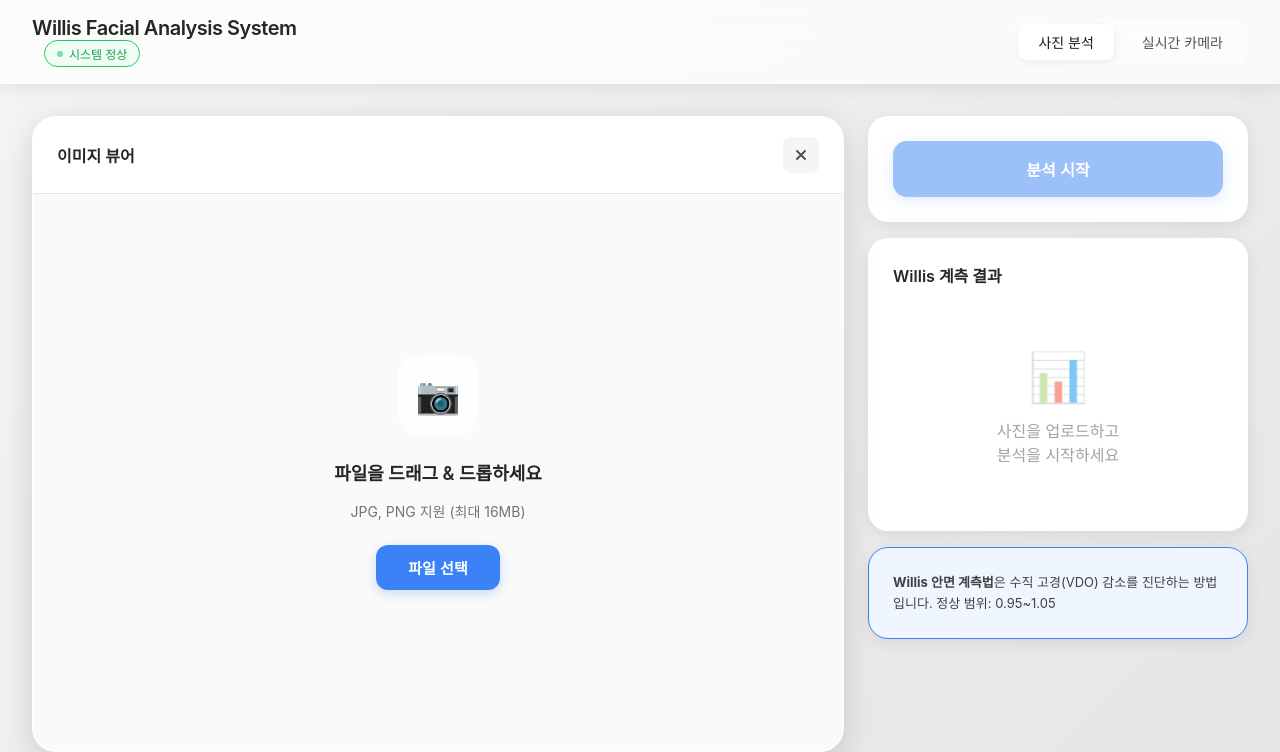
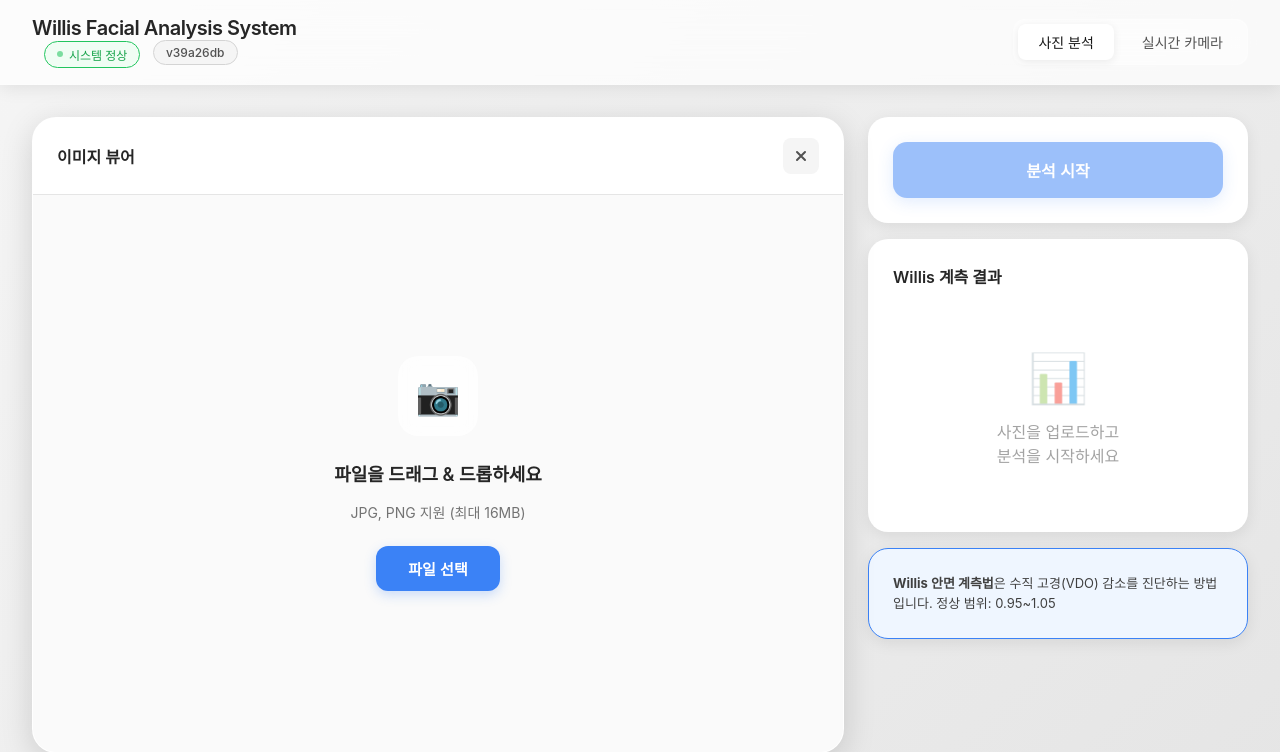
Before and after one commit to mlnyx/facemap, a Flask app: page / in a window 1280 px wide. Shown: the top 752 px of the page. Run offline with Flask 3, Linux system fonts and the light colour scheme; parts of the project's set-up code (start-up, migrations or seed data) failed here and were passed over.

Commit message:
DEBUG: 랜드마크 디버깅 로그 추가 + 헤더에 버전 표시

```diff
--- a/templates/index.html
+++ b/templates/index.html
@@ -694,6 +694,9 @@
                     <span class="status-dot"></span>
                     시스템 정상
                 </span>
+                <span class="status-badge" style="margin-left: 8px; background: var(--neutral-100); color: var(--neutral-600); border-color: var(--neutral-300);">
+                    v39a26db
+                </span>
             </div>
             <div class="mode-selector">
                 <button class="mode-button active" onclick="switchMode('upload')">사진 분석</button>
@@ -1093,10 +1096,17 @@
             const ctx = canvas.getContext('2d');
             ctx.clearRect(0, 0, canvas.width, canvas.height);
 
+            // 디버깅
+            console.log('Canvas size:', canvas.width, 'x', canvas.height);
+            console.log('Video size:', video.videoWidth, 'x', video.videoHeight);
+            console.log('All landmarks count:', allLandmarks ? allLandmarks.length : 0);
+
             // 서버에서 받은 좌표는 원본 비디오 해상도 기준
             // 캔버스는 표시 크기 기준이므로 스케일 조정 필요
             const scaleX = canvas.width / video.videoWidth;
             const scaleY = canvas.height / video.videoHeight;
+
+            console.log('Scale:', scaleX, scaleY);
 
             // 모든 랜드마크 468개 점 (회색, 작게)
             if (allLandmarks && allLandmarks.length > 0) {
```
